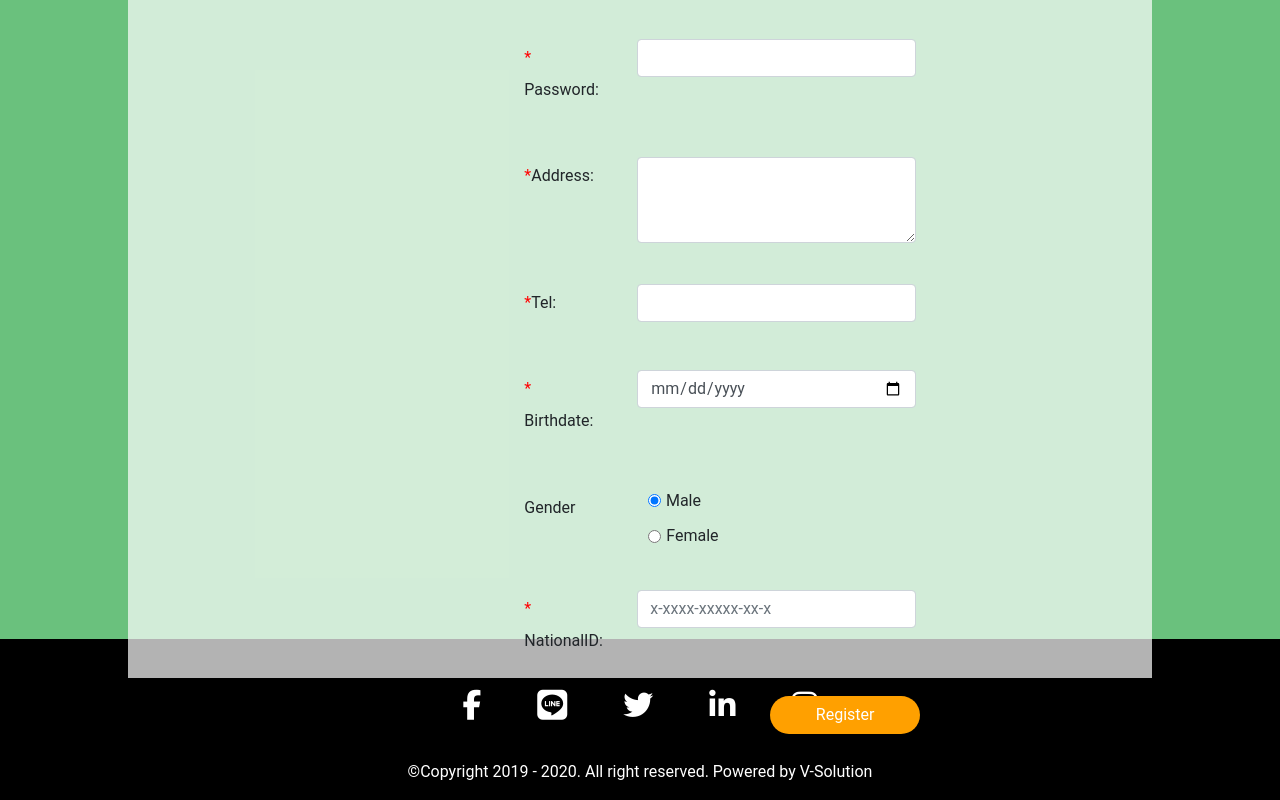
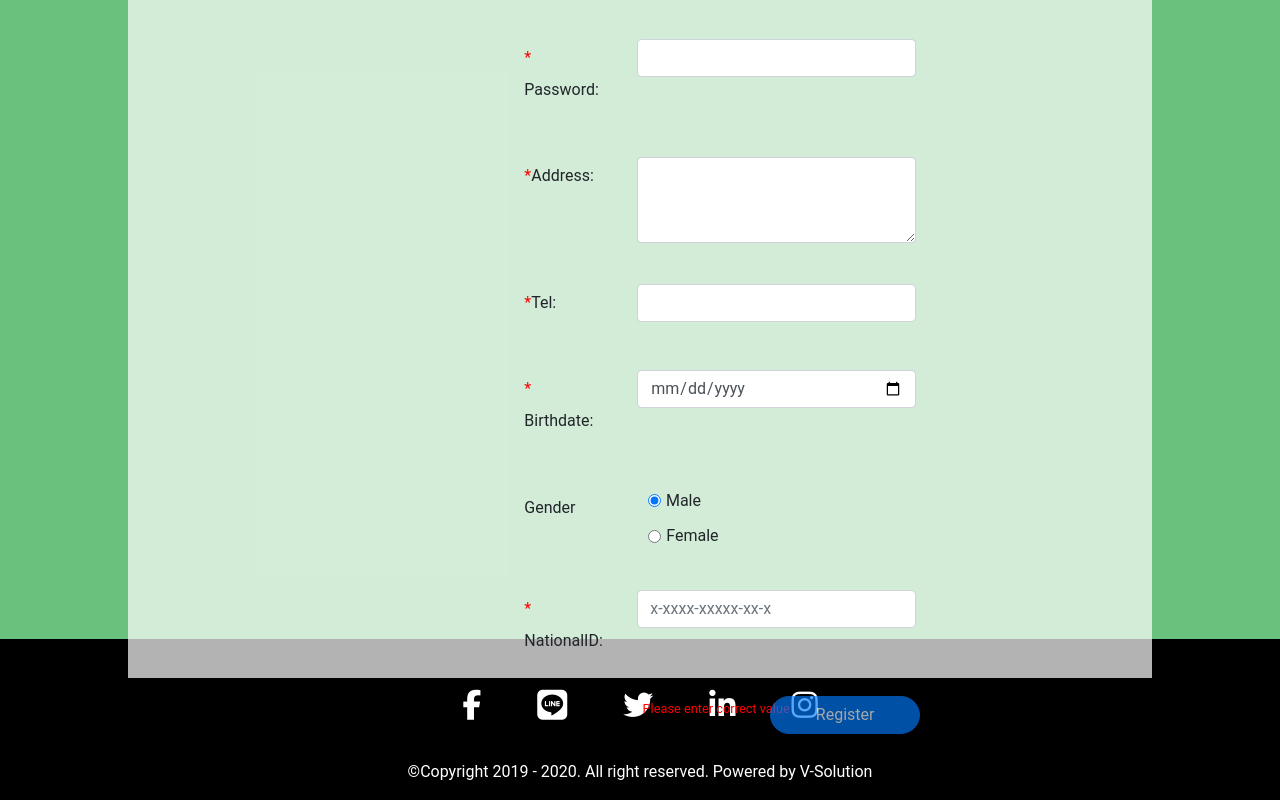
Before and after one commit to 2110423-2019-2/sec1_V-Solution, a React (Create React App) app in the folder front-fresh-fruit/: page /register in a window 1280 px wide. Shown: the part 693-1493 px from the top of the page. Built offline with nearby package versions, Linux system fonts and the light colour scheme.

Commit message:
add validation in submit button

```diff
--- a/front-fresh-fruit/src/styles/_informationform.css
+++ b/front-fresh-fruit/src/styles/_informationform.css
@@ -18,3 +18,7 @@
     border-color: transparent;
     border-radius: 50px;
 }
+.errorInForm{
+    color: red;
+    size: 4px;
+}
--- a/front-fresh-fruit/src/web-components/Informationform.js
+++ b/front-fresh-fruit/src/web-components/Informationform.js
@@ -69,7 +69,9 @@ function Informationform(props) {
     }
 
     const onSubmit = async (e) => {
-        if (checkSubmit == false) alert('please enter correct value')
+        if (checkSubmit==false){
+            alert('Please enter correct')
+        }else{
         await axios.post(url, data)
             .then((res) => {
                 setUser_token(res.data)
@@ -78,7 +80,7 @@ function Informationform(props) {
             .catch((err) => {
                 console.log(err)
             })
-
+        }
     }
 
     return (
@@ -176,7 +178,8 @@ function Informationform(props) {
                     </div></div>
 
                 <div class='col-sm-8'>
-                    <button type='submit' class='btn btn-primary register-btn' onClick={onSubmit}>Register</button>
+                    {checkSubmit==false && <small class='errorInForm'>Please enter correct value</small>}
+                    {checkSubmit==false ? <button type='submit' class='btn btn-primary register-btn' onClick={onSubmit} disabled>Register</button> : <button type='submit' class='btn btn-primary register-btn' onClick={onSubmit} >Register</button>}
                 </div>
             </form>
 
```
Also changed, not shown: front-fresh-fruit/src/Page/Cart.js (+9 -9 lines).
